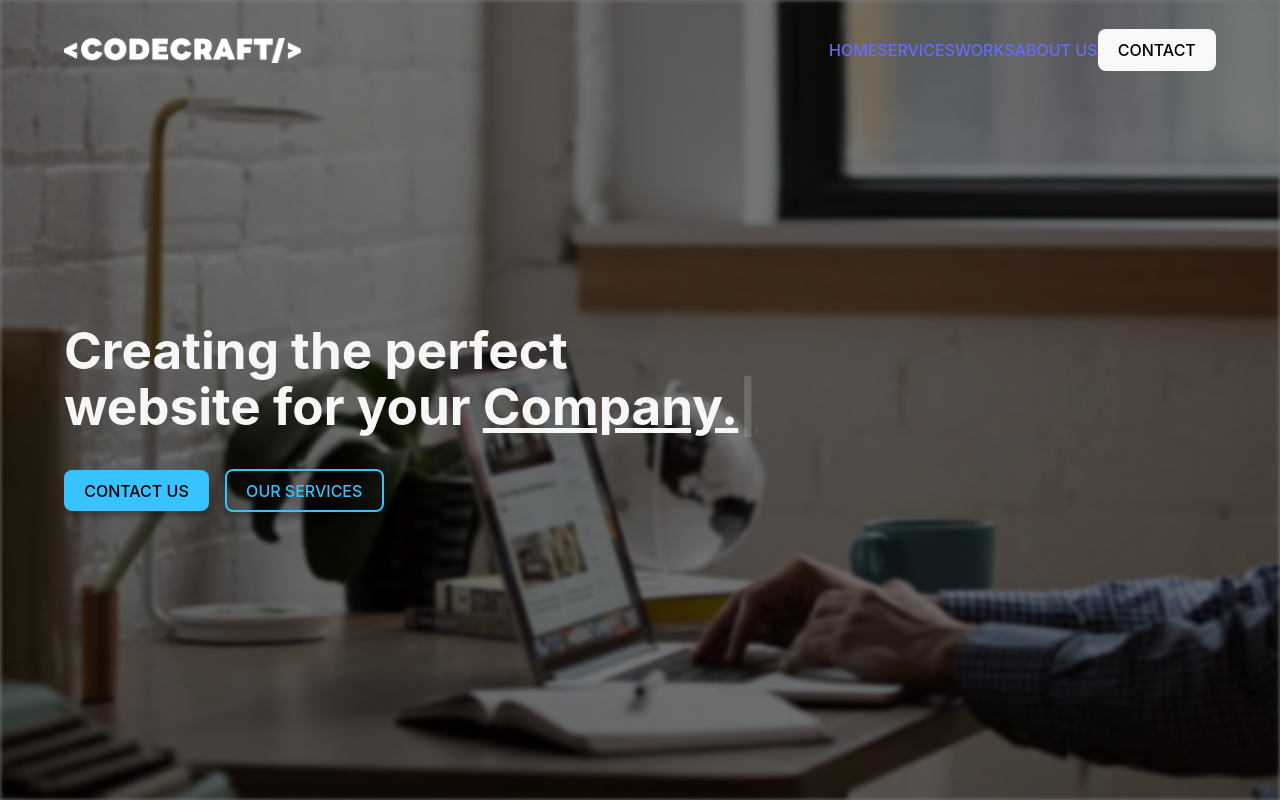
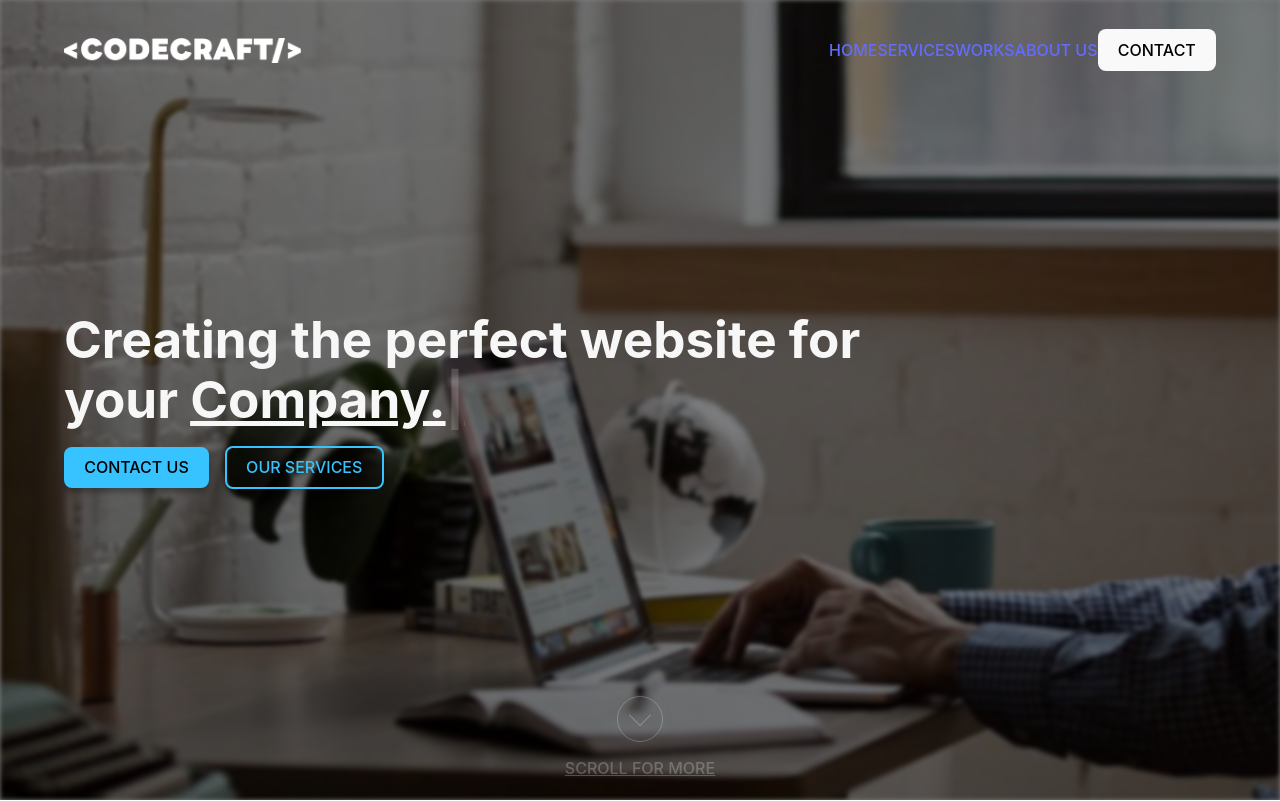
Before and after one commit to poofy25/landing-page, a React app: page / in a window 1280 px wide. Shown: the top 801 px of the page. Built offline with nearby package versions, Linux system fonts and the light colour scheme; the HTML template or start-up script is replaced by a standard one.

Commit message:
finished hero section

```diff
--- a/src/components/HeroSection/HeroSection.jsx
+++ b/src/components/HeroSection/HeroSection.jsx
@@ -1,5 +1,5 @@
 import Typed from 'typed.js';
-import { useEffect , useRef } from 'react';
+import { useEffect , useRef , useState } from 'react';
 
 import backgroundIMG from '/src/assets/homeBackground.png'
 
@@ -9,7 +9,7 @@ import styles from "./heroSection.module.css"
 function HeroSection() {
 
   const heroTypedRef = useRef(null)
-
+  const [mobile, setMobile] = useState(window.innerWidth <= 767);
   useEffect(()=>{
     var heroTyped = new Typed(heroTypedRef.current, {
       strings: ['Bussiness.', 'Company.', 'Service.'],
@@ -25,15 +25,29 @@ function HeroSection() {
 
 
   },[])
-
+   console.log(mobile)
 
     return (
 
     <div className={styles.HeroSection}>
-        <h1>Creating the perfect <br/>website  for your <span ref={heroTypedRef}>Bussiness</span></h1>
-       <div className={styles.btnWrapper}> <button>CONTACT US</button> <button>OUR SERVICES</button> </div>
+
+      <h1>Creating the perfect website for your&nbsp;
+
+        <div>
+          Bussiness.
+          <div>
+            <span ref={heroTypedRef}>Bussiness</span>
+          </div>
+        </div>
+      </h1>
+
+
+
+      <div className={styles.btnWrapper}> <button>CONTACT US</button> <button>OUR SERVICES</button> </div>
       <div className={styles.backgroundIMGShadow}></div>
       <img src={backgroundIMG} className={styles.backgroundIMG}/>
+
+      <a href="#services"><span></span>SCROLL FOR MORE</a>
 
     </div>
     )
--- a/src/components/HeroSection/heroSection.module.css
+++ b/src/components/HeroSection/heroSection.module.css
@@ -64,12 +64,136 @@
 }
 .HeroSection > h1 {
     font-size: clamp(1rem,4vw,3.5rem);
+    font-weight: bold;
+    margin: 0;
+    margin-bottom: 1rem;
+
 }
-.HeroSection > h1 > span {
+.HeroSection > h1 > div > div > span {
     text-decoration: underline;
+    color: #f7f7f7;
+    opacity: 1;
 }
+.HeroSection > h1 > div {
+    color:transparent;
+    display:inline;
+    position: relative;
+    line-height: normal;
+
+}
+
+.HeroSection > h1 > div > div {
+   position: absolute;
+   left: 0;
+   top: 0;
+}
+
+
+
+
 @media screen and (max-width: 767px) {
+    .HeroSection{
+        justify-content: center;
+        align-items: center;
+    }
+
+
     .HeroSection > h1 {
-        font-size: clamp(1rem,8vw,2.75rem);
+        font-size: clamp(1rem,7vw,2rem);
+        margin-bottom: 1rem;
+    }
+
+    .btnWrapper{
+        width: 100%;
+        justify-content: start;
     }
 }
+
+
+
+.HeroSection > a {
+  padding-top: 60px;
+  position: relative;
+  color:rgba(247, 247, 247);
+  opacity: 0.25;
+  transition: 0.25s;
+  text-decoration: underline;
+  position: absolute;
+  bottom: 2.5%;
+  align-self:center;
+  justify-self: flex-end;
+}
+.HeroSection > a:hover {
+  color: #f7f7f7;
+  opacity: 1;
+}
+.HeroSection > a > span {
+  position: absolute;
+  top: 0;
+  left: 50%;
+  width: 46px;
+  height: 46px;
+  margin-left: -23px;
+  border: 1px solid #fff;
+  border-radius: 100%;
+  box-sizing: border-box;
+}
+.HeroSection > a > span::after {
+  position: absolute;
+  top: 50%;
+  left: 50%;
+  content: '';
+  width: 16px;
+  height: 16px;
+  margin: -12px 0 0 -8px;
+  border-left: 1px solid #fff;
+  border-bottom: 1px solid #fff;
+  -webkit-transform: rotate(-45deg);
+  transform: rotate(-45deg);
+  box-sizing: border-box;
+}
+.HeroSection > a > span::before {
+  position: absolute;
+  top: 0;
+  left: 0;
+  z-index: -1;
+  content: '';
+  width: 44px;
+  height: 44px;
+  box-shadow: 0 0 0 0 rgba(255,255,255,.1);
+  border-radius: 100%;
+  opacity: 0;
+  -webkit-animation: sdb03 3s infinite;
+  animation: sdb03 3s infinite;
+  box-sizing: border-box;
+}
+@-webkit-keyframes sdb03 {
+  0% {
+    opacity: 0;
+  }
+  30% {
+    opacity: 1;
+  }
+  60% {
+    box-shadow: 0 0 0 60px rgba(255,255,255,.1);
+    opacity: 0;
+  }
+  100% {
+    opacity: 0;
+  }
+}
+@keyframes sdb03 {
+  0% {
+    opacity: 0;
+  }
+  30% {
+    opacity: 1;
+  }
+  60% {
+    box-shadow: 0 0 0 60px rgba(255,255,255,.1);
+    opacity: 0;
+  }
+  100% {
+    opacity: 0;
+  }
+}
```
